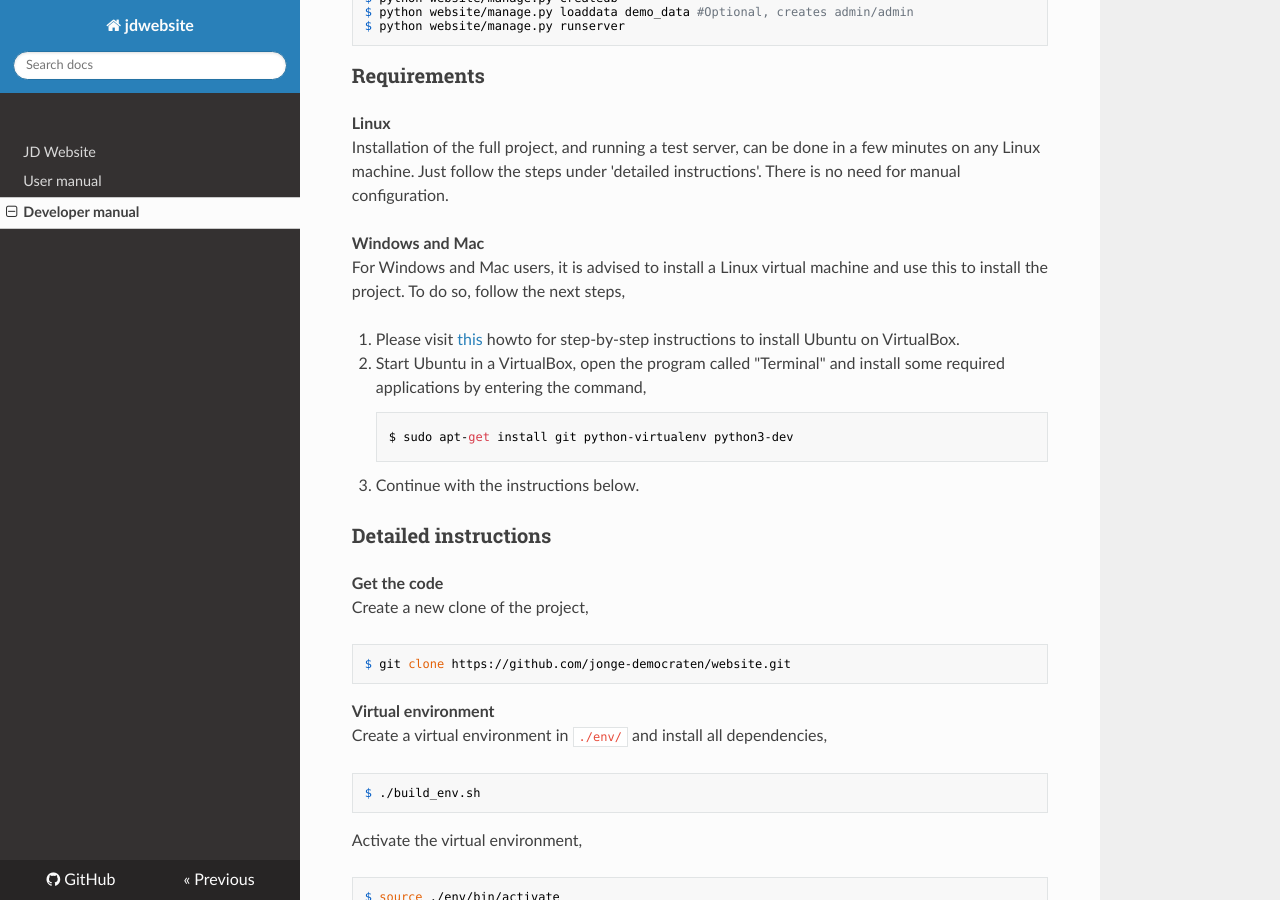
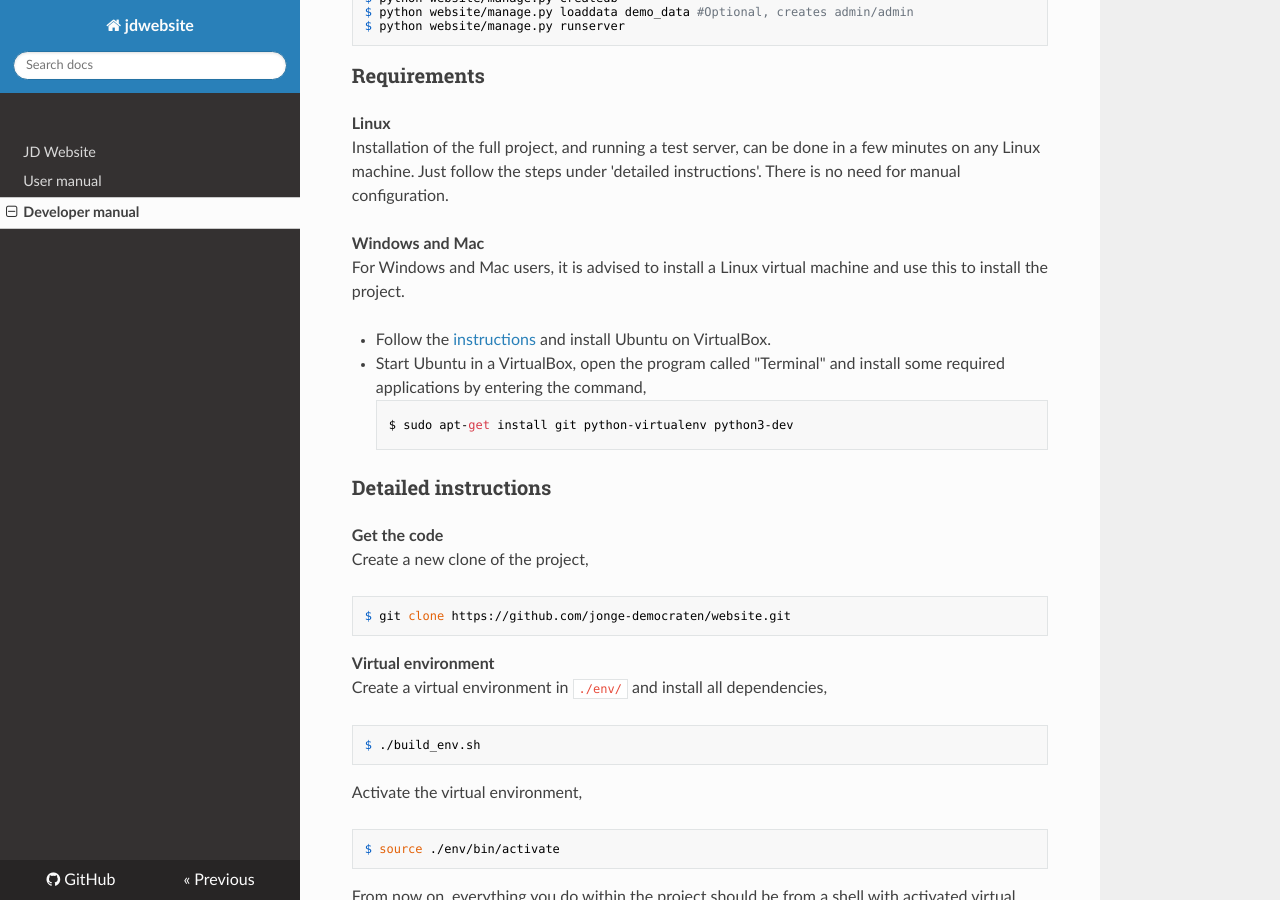
Before and after one commit to jonge-democraten/website, an MkDocs documentation site: the page built from docs/developer/index.md, in a window 1280 px wide and 900 px high, scrolled down 474 px. Built offline with MkDocs 1.6.1, drawn with Linux system fonts in a browser that asks for light colours; nearby versions of some CDN libraries; old or Windows-style settings are respelled for this version of MkDocs.

Commit message:
Minor docs clean-up.

```diff
--- a/docs/developer/index.md
+++ b/docs/developer/index.md
@@ -19,14 +19,12 @@ For Windows and Mac, we advise to create a Linux virtual machine. Instructions a
 Installation of the full project, and running a test server, can be done in a few minutes on any Linux machine. Just follow the steps under 'detailed instructions'. There is no need for manual configuration.
 
 **Windows and Mac**
-For Windows and Mac users, it is advised to install a Linux virtual machine and use this to install the project. To do so, follow the next steps,
+For Windows and Mac users, it is advised to install a Linux virtual machine and use this to install the project.
 
-1. Please visit [this](http://www.wikihow.com/Install-Ubuntu-on-VirtualBox) howto for step-by-step instructions to install Ubuntu on VirtualBox.
-2. Start Ubuntu in a VirtualBox, open the program called "Terminal" and install some required applications by entering the command,
+* Follow the [instructions](http://www.wikihow.com/Install-Ubuntu-on-VirtualBox) and install Ubuntu on VirtualBox.
+* Start Ubuntu in a VirtualBox, open the program called "Terminal" and install some required applications by entering the command,
 
         $ sudo apt-get install git python-virtualenv python3-dev
-
-3. Continue with the instructions below.
 
 <h3>Detailed instructions</h3>
 **Get the code**
```
